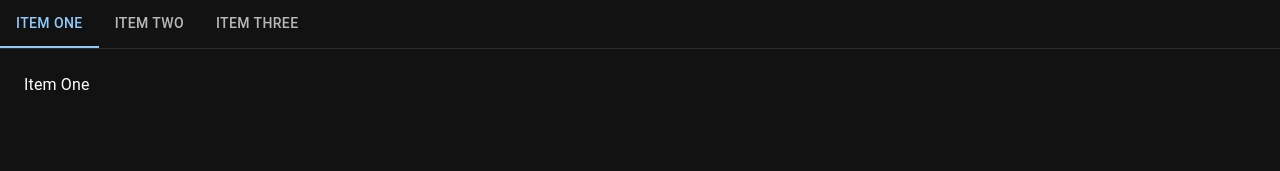
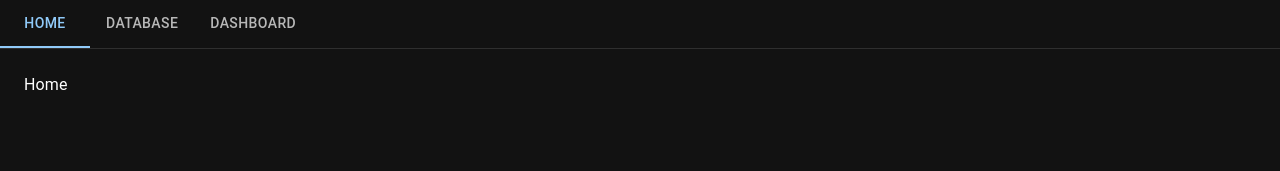
Before and after one commit to noqxdev/react-dashboard, a React (Create React App) app: page / in a window 1280 px wide. Shown: the top 171 px of the page. Built offline with nearby package versions, Linux system fonts and the light colour scheme.

Commit message:
installed react-router-dm

```diff
--- a/package.json
+++ b/package.json
@@ -13,6 +13,7 @@
     "@testing-library/user-event": "^13.5.0",
     "react": "^19.0.0",
     "react-dom": "^19.0.0",
+    "react-router-dom": "^7.1.5",
     "react-scripts": "5.0.1",
     "web-vitals": "^2.1.4"
   },
--- a/src/App.js
+++ b/src/App.js
@@ -5,6 +5,7 @@ import Tab from '@mui/material/Tab';
 import Box from '@mui/material/Box';
 import { ThemeProvider, createTheme } from '@mui/material/styles';
 import CssBaseline from '@mui/material/CssBaseline';
+import { withTheme } from '@emotion/react';
 
 const darkTheme = createTheme({
   palette: {
@@ -52,19 +53,19 @@ function BasicTabs() {
     <Box sx={{ width: '100%' }}>
       <Box sx={{ borderBottom: 1, borderColor: 'divider' }}>
         <Tabs value={value} onChange={handleChange} aria-label="basic tabs example">
-          <Tab label="Item One" {...a11yProps(0)} />
-          <Tab label="Item Two" {...a11yProps(1)} />
-          <Tab label="Item Three" {...a11yProps(2)} />
+          <Tab label="Home" {...a11yProps(0)} />
+          <Tab label="Database" {...a11yProps(1)} />
+          <Tab label="Dashboard" {...a11yProps(2)} />
         </Tabs>
       </Box>
       <CustomTabPanel value={value} index={0}>
-        Item One
+        Home
       </CustomTabPanel>
       <CustomTabPanel value={value} index={1}>
-        Item Two
+        Database
       </CustomTabPanel>
       <CustomTabPanel value={value} index={2}>
-        Item Three
+        Dashboard
       </CustomTabPanel>
     </Box>
   );
```
Also changed, not shown: 1 other file (tests, documents, lock files or other folders).
